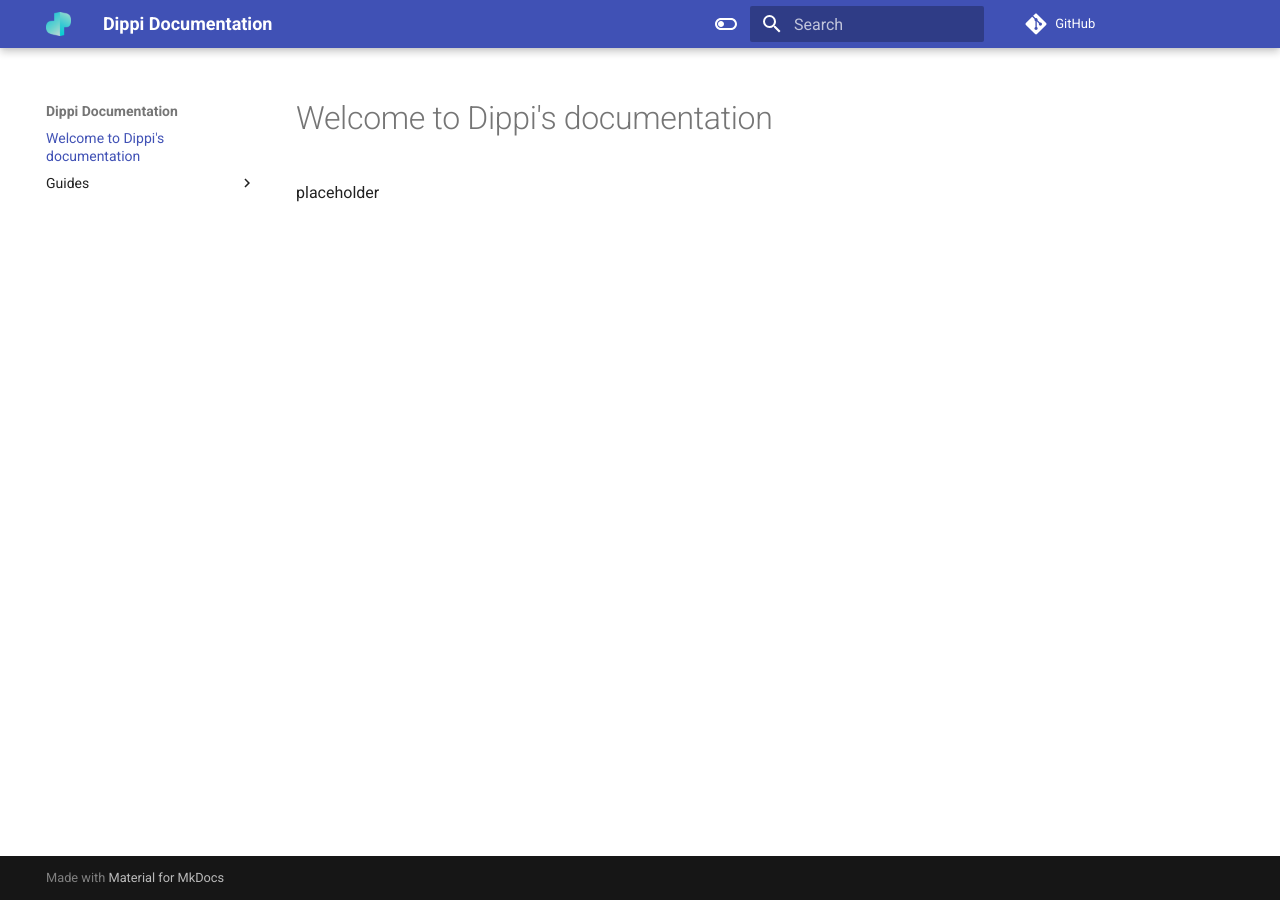
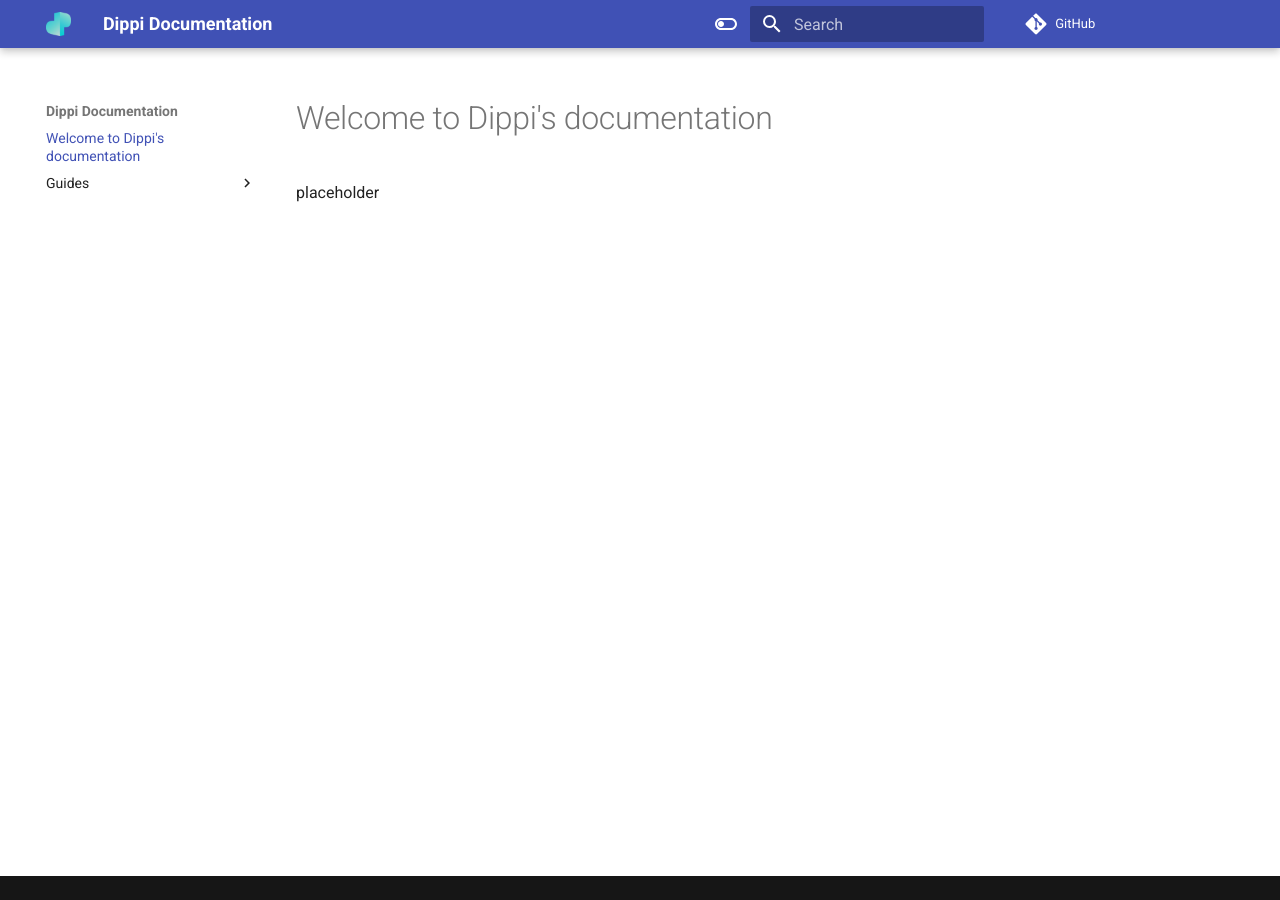
Before and after one commit to slabsxyz/legacy-docs, an MkDocs documentation site: the page built from docs/index.md, in a window 1280 px wide. Built offline with MkDocs 1.6.1 and Material for MkDocs 9.7.7, drawn with Linux system fonts in a browser that asks for light colours.

Commit message:
Updated dark mode, and removed footer message

```diff
--- a/mkdocs.yml
+++ b/mkdocs.yml
@@ -3,6 +3,8 @@
 #===============================
 site_name: Dippi Documentation
 repo_url: https://github.com/dippixyz
+extra:
+  generator: false
 
 #===============================
 theme: # Current theme's config
@@ -22,8 +24,8 @@
         name: Switch to dark mode
     # Dark mode
     - scheme: slate
-      primary: indigo
-      accent: indigo
+      primary: black
+      accent: black
       toggle:
         icon: material/toggle-switch
         name: Switch to light mode
```
